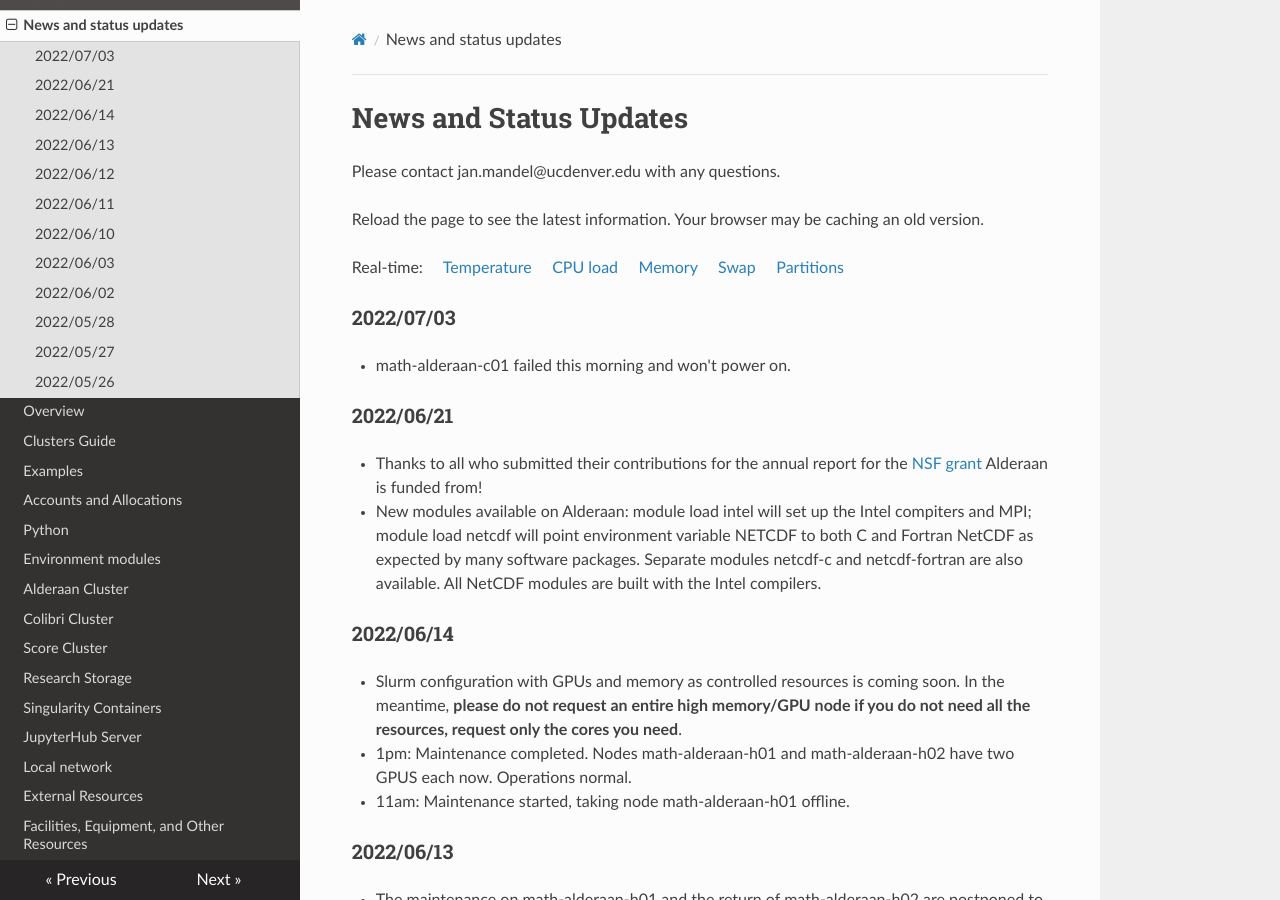
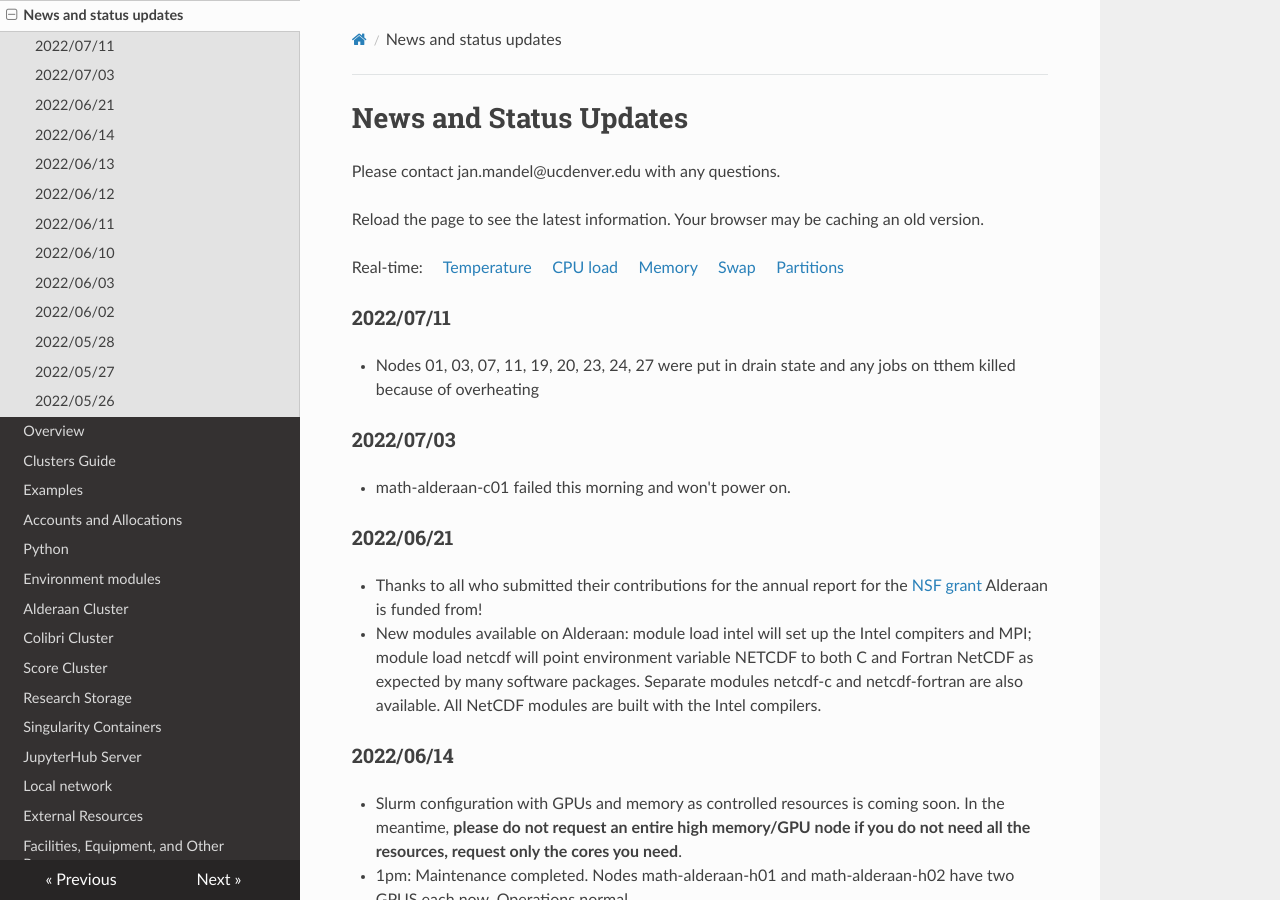
Before and after one commit to ccmucdenver/ccm-docs, an MkDocs documentation site: the page built from docs/updates.md, in a window 1280 px wide and 900 px high. Built offline with MkDocs 1.6.1, drawn with Linux system fonts in a browser that asks for light colours; nearby versions of some CDN libraries.

Commit message:
overheating

```diff
--- a/docs/updates.md
+++ b/docs/updates.md
@@ -5,6 +5,10 @@ Please contact jan.mandel@ucdenver.edu with any questions.
 Reload the page to see the latest information. Your browser may be caching an old version.
 
 Real-time:  &nbsp;  &nbsp; [Temperature](https://demo.openwfm.org/web/alderaan/temp.txt) &nbsp; &nbsp; [CPU load](https://demo.openwfm.org/web/alderaan/cpu.txt) &nbsp; &nbsp; [Memory](https://demo.openwfm.org/web/alderaan/mem.txt) &nbsp; &nbsp; [Swap](https://demo.openwfm.org/web/alderaan/swp.txt) &nbsp; &nbsp; [Partitions](https://demo.openwfm.org/web/alderaan/sinfo.txt)
+
+### 2022/07/11
+
+* Nodes 01, 03, 07, 11, 19, 20, 23, 24, 27 were put in drain state and any jobs on tthem killed because of overheating
 
 ### 2022/07/03
 
```
